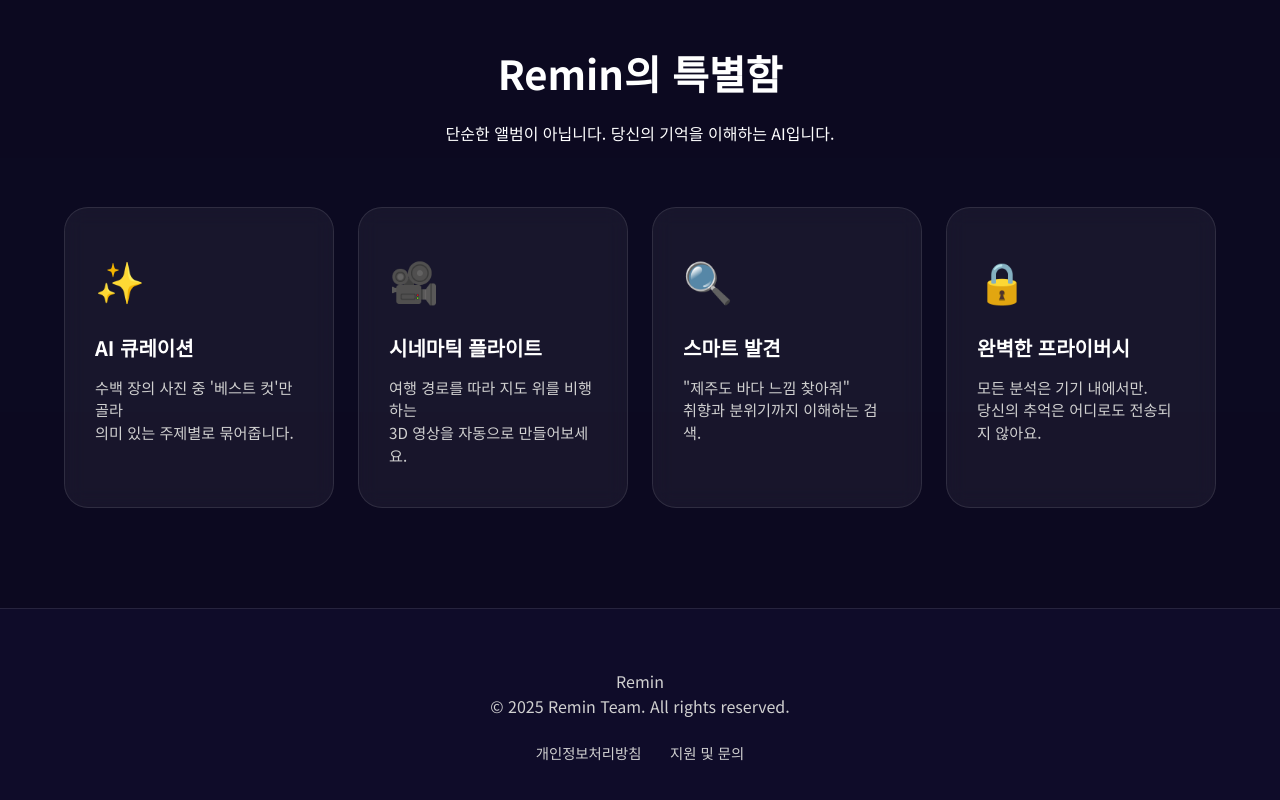
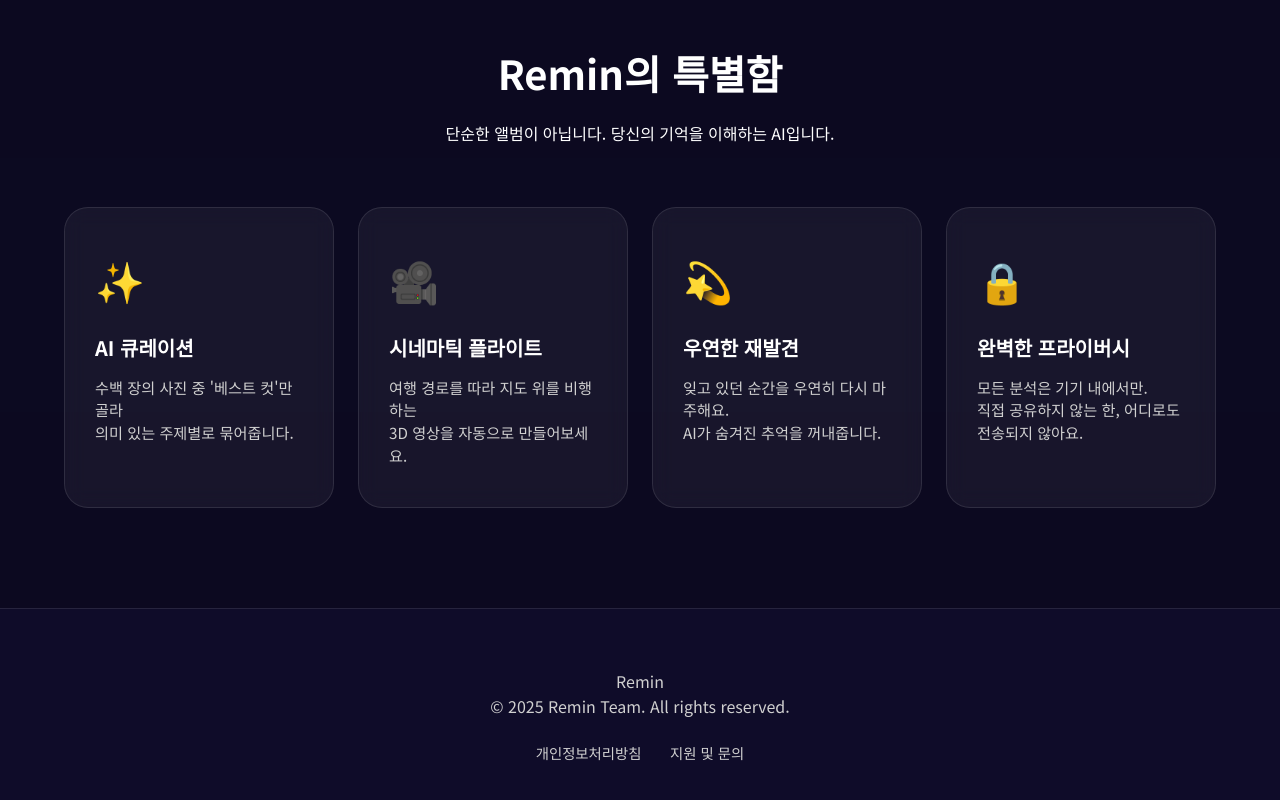
Before and after one commit to puritysb/remin-support, a plain HTML site: page docs/index.html in a window 1280 px wide. Shown: the part 859-1659 px from the top of the page. Drawn offline with Linux system fonts and the light colour scheme.

Commit message:
Update feature descriptions: serendipitous discovery & privacy

```diff
--- a/docs/index.html
+++ b/docs/index.html
@@ -104,14 +104,14 @@
                     <p>여행 경로를 따라 지도 위를 비행하는<br>3D 영상을 자동으로 만들어보세요.</p>
                 </div>
                 <div class="feature-card glass">
-                    <div class="icon">🔍</div>
-                    <h3>스마트 발견</h3>
-                    <p>"제주도 바다 느낌 찾아줘"<br>취향과 분위기까지 이해하는 검색.</p>
+                    <div class="icon">💫</div>
+                    <h3>우연한 재발견</h3>
+                    <p>잊고 있던 순간을 우연히 다시 마주해요.<br>AI가 숨겨진 추억을 꺼내줍니다.</p>
                 </div>
                 <div class="feature-card glass">
                     <div class="icon">🔒</div>
                     <h3>완벽한 프라이버시</h3>
-                    <p>모든 분석은 기기 내에서만.<br>당신의 추억은 어디로도 전송되지 않아요.</p>
+                    <p>모든 분석은 기기 내에서만.<br>직접 공유하지 않는 한, 어디로도 전송되지 않아요.</p>
                 </div>
             </div>
         </div>
```
